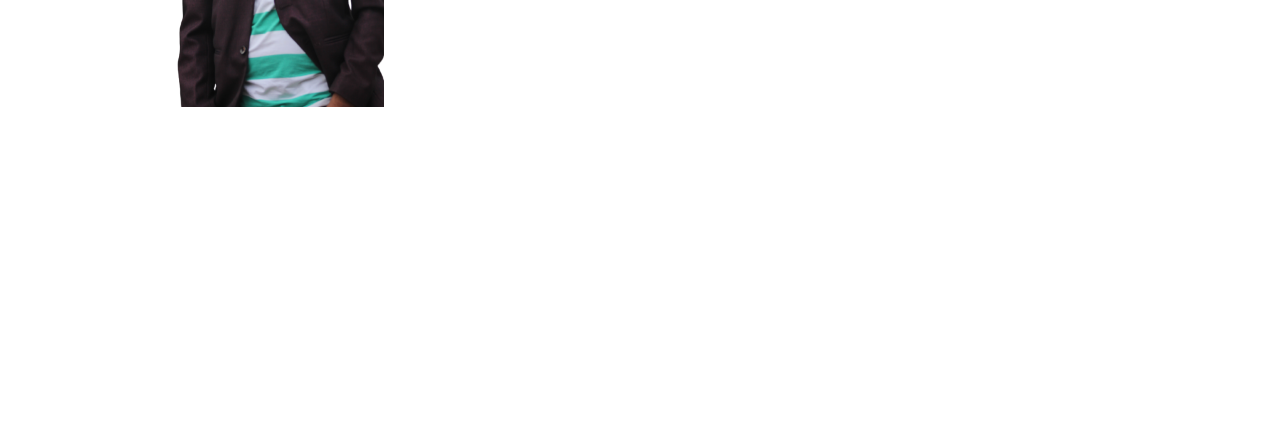
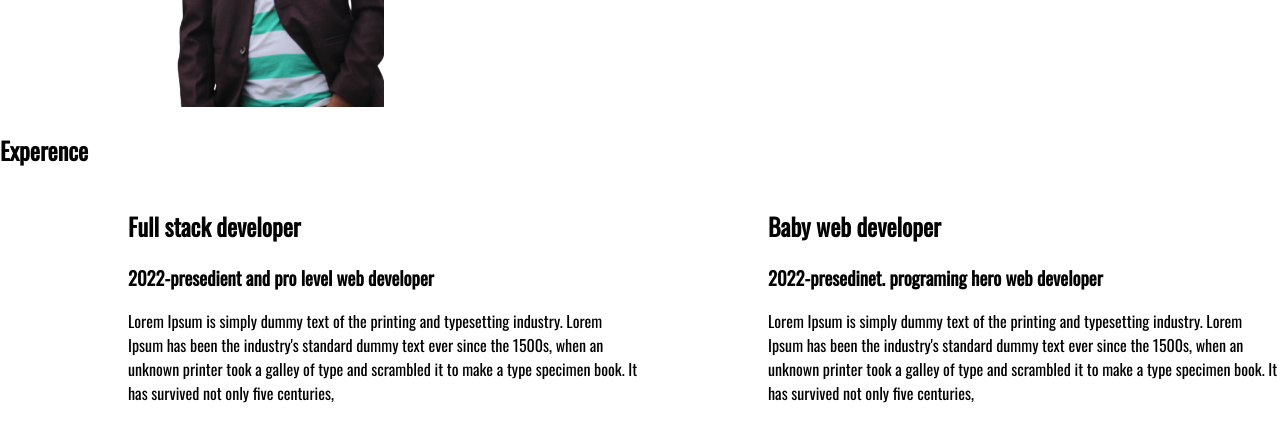
Before and after one commit to antusaha77889/developer-portfolio, a plain HTML site: page index.html in a window 1280 px wide. Shown: the part 666-1087 px from the top of the page. Before the commit the page ends 800 px from the top, so only its background shows below. Drawn offline with nearby package versions, Linux system fonts and the light colour scheme.

Commit message:
experience-area added

```diff
--- a/index.html
+++ b/index.html
@@ -11,7 +11,7 @@
     <link href="https://fonts.googleapis.com/css2?family=Oswald&family=Roboto:ital@0;1&display=swap" rel="stylesheet">
 </head>
 <body>
-   <section class="header-top">
+   <section class="header-top flexible-container">
     <div class="first-half">
         <h1>WELCOME TO</h1>
         <h3> <span class="orange-color">Antu saha</span> WORLD</h3>
@@ -26,7 +26,7 @@
     </div>
 
    </section>
-   <section class="dream-big">
+   <section class="dream-big flexible-container">
      <div class="first-half">
         <img src="img/IMG_0803-removebg-preview.png" alt="">
      </div>
@@ -40,5 +40,28 @@
 
      </div>
    </section>
+   <section class="experience-area">
+      <h1>Experence</h1>
+      <div class="flexible-container">
+        <div class="first-half">
+         <h1>Full stack developer</h1>
+         <h3>2022-presedient and pro level web developer</h3>
+         <p>Lorem Ipsum is simply dummy text of the
+         printing and typesetting industry. Lorem Ipsum has been the industry's standard
+         dummy text ever since the 1500s, when an unknown printer took a galley of type and scrambled it to make a type specimen
+         book. It has survived not only five centuries,</p>
+      </div>
+      <div class="first-half">
+         <h1>Baby web developer</h1>
+         <h3>2022-presedinet. programing hero web developer</h3>
+         <p>Lorem Ipsum is simply dummy text of the
+         printing and typesetting industry. Lorem Ipsum has been the industry's standard
+         dummy text ever since the 1500s, when an unknown printer took a galley of type and scrambled it to make a type specimen
+         book. It has survived not only five centuries,</p>
+      </div>
+      </div>
+
+   </section>
+
 </body>
 </html>
--- a/style.css
+++ b/style.css
@@ -5,7 +5,7 @@ body{
 .orange-color{
     color: orange;
 }
-section{
+.flexible-container{
     display: flex;
 }
 .first-half{
@@ -36,3 +36,6 @@ section{
 .dream-big{
     background-image: url(img/pure-html-css-hexagon-gradient-background.webp);
 }
+.flexible-container{
+    display: flex;
+}
```
